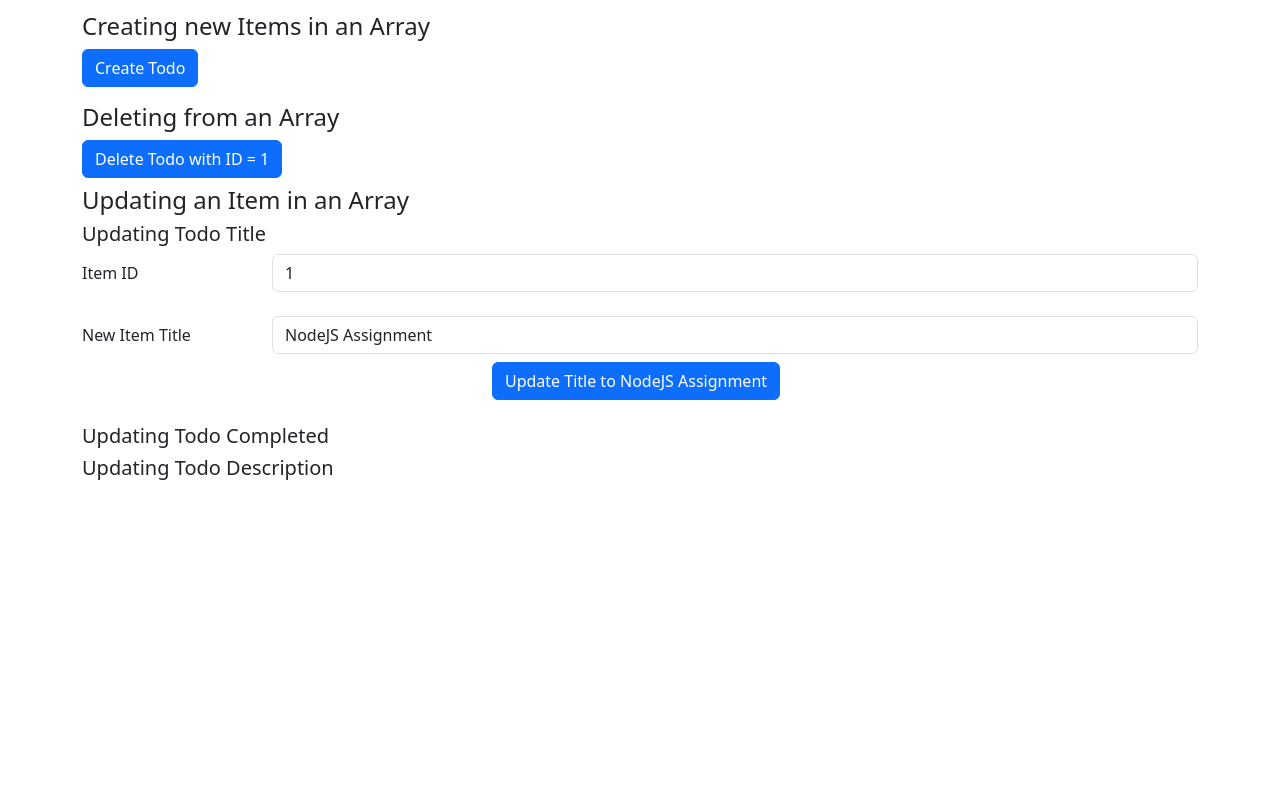
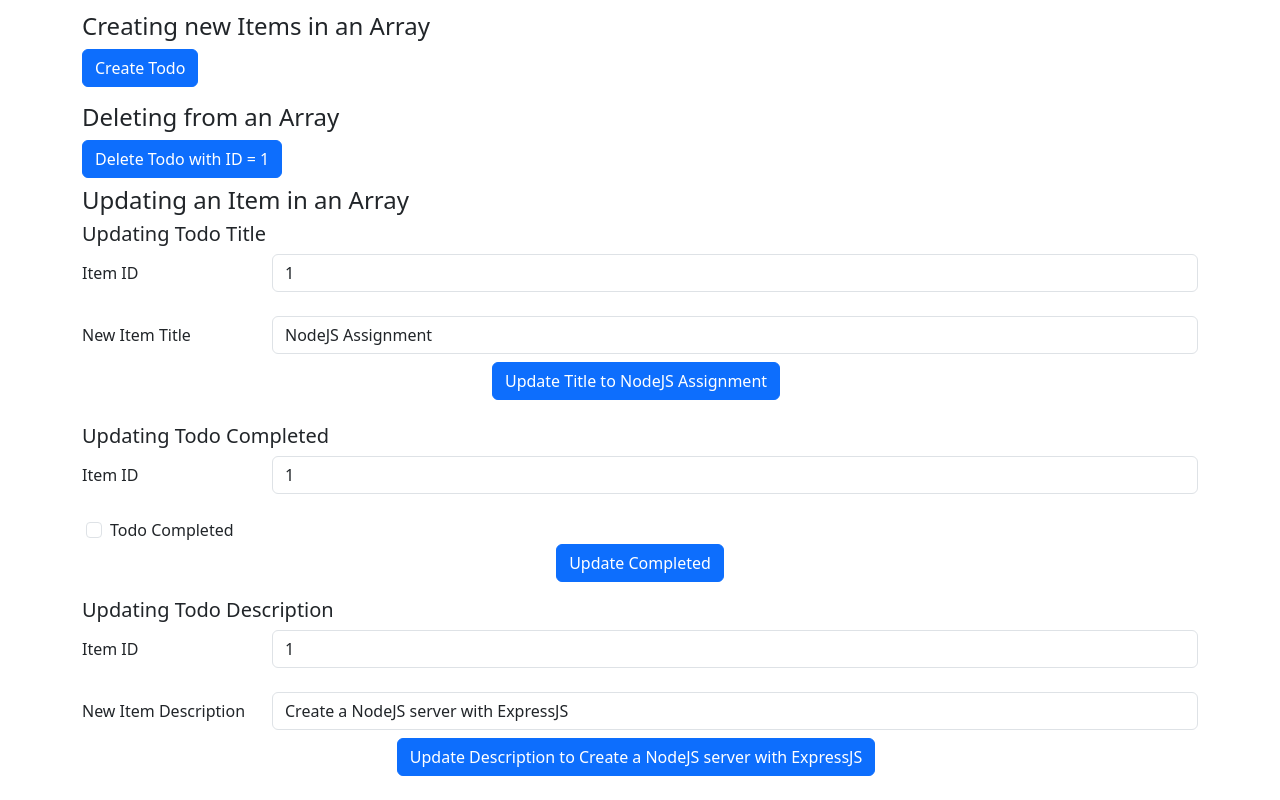
Before and after one commit to ewillia1/kanbas-react-web-app, a React (Create React App) app: page /#/Labs/a5 in a window 1280 px wide. Shown: the part 1399-2199 px from the top of the page. Before the commit the page ends 1887 px from the top, so only its background shows below. Built offline with nearby package versions, Linux system fonts and the light colour scheme.

Commit message:
3.3.7 On Your Own.
Implemented routes and corresponding UI that allows editing a completed and description properties of todo items identified by their ID.

```diff
--- a/src/Labs/a5/WorkingWithArrays.tsx
+++ b/src/Labs/a5/WorkingWithArrays.tsx
@@ -9,6 +9,12 @@ function WorkingWithArrays() {
         due: "2021-09-09",
         completed: false,
     });
+
+    function handleChecked(e: boolean) {
+        console.log("in handleChecked");
+        console.log("e = " + e);
+        setTodo({ ...todo, completed: e});
+    }
     return (
         <div>
             <h3>Working with Arrays</h3>
@@ -65,8 +71,45 @@ function WorkingWithArrays() {
             </div>
 
             <h5>Updating Todo Completed</h5>
+            <div className="row mb-3">
+                <label htmlFor="inputID2" className="col-sm-2 col-form-label">Item ID</label>
+                <div className="col-sm-10">
+                    <input id="inputID2" className="form-control mb-2" type="number" min={0} value={todo.id} onChange={(e) => setTodo({ ...todo, id: parseInt(e.target.value) })}/>
+                </div>
+            </div>
+            <div className="row ms-1">
+                <div className="form-check float-end">
+                    <input className="form-check-input" type="checkbox" id="todoCompleted" onChange={(e) => handleChecked(e.target.checked)} checked={todo.completed}/>
+                    <label className="form-check-label" htmlFor="todoCompleted">
+                        Todo Completed
+                    </label>
+                </div>
+            </div>
+            <div className="text-center mb-3">
+                <a type="button" className="btn btn-primary" href={`${API}/${todo.id}/completed/${todo.completed}`}>
+                    Update Completed
+                </a>
+            </div>
+
 
             <h5>Updating Todo Description</h5>
+            <div className="row mb-3">
+                <label htmlFor="inputID3" className="col-sm-2 col-form-label">Item ID</label>
+                <div className="col-sm-10">
+                    <input id="inputID3" className="form-control mb-2" type="number" min={0} value={todo.id} onChange={(e) => setTodo({ ...todo, id: parseInt(e.target.value) })}/>
+                </div>
+            </div>
+            <div className="row">
+                <label htmlFor="inputTodoDescription" className="col-sm-2 col-form-label">New Item Description</label>
+                <div className="col-sm-10">
+                    <input id="inputTodoDescription" className="form-control mb-2" type="text" value={todo.description} onChange={(e) => setTodo({ ...todo, title: e.target.value })}/>
+                </div>
+            </div>
+            <div className="text-center mb-3">
+                <a type="button" className="btn btn-primary me-2 mb-2" href={`${API}/${todo.id}/description/${todo.description}`} >
+                    Update Description to {todo.description}
+                </a>
+            </div>
         </div>
     );
 }
```
